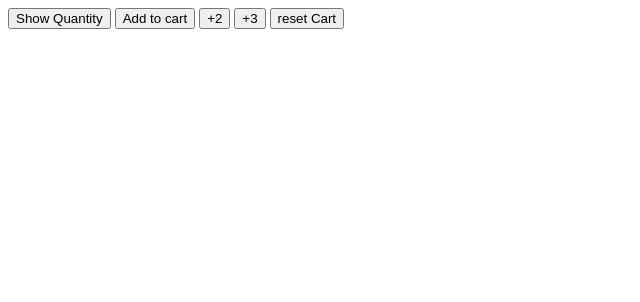
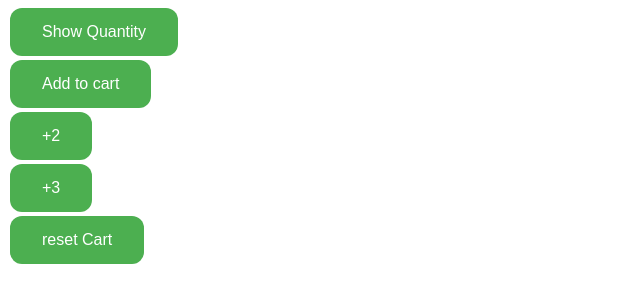
Before and after one commit to Leela-7/UI-PRACTICE, a plain HTML site: page Javascript/Practice/Cart Quanity/index.html in a window 1280 px wide. Shown: the whole page, without its empty margins (0-640 px from the left). Drawn offline with Linux system fonts and the light colour scheme.

Commit message:
Practice Update

```diff
--- a/Javascript/Practice/Cart Quanity/index.html
+++ b/Javascript/Practice/Cart Quanity/index.html
@@ -4,6 +4,7 @@
   <meta charset="UTF-8">
   <meta name="viewport" content="width=device-width, initial-scale=1.0">
   <title>Cart Quantity</title>
+  <link rel="stylesheet" href="./style.css">
 </head>
 <body>
   <button onclick="
@@ -33,10 +34,7 @@
 
   ">reset Cart</button>
 
-
-  <script>
-    let cartQuantity = 0;
-  </script>
+<script src="./script.js"></script>
 
 </body>
 </html>
--- /dev/null
+++ b/Javascript/Practice/Cart Quanity/script.js
@@ -0,0 +1 @@
+let cartQuantity = 0;
--- /dev/null
+++ b/Javascript/Practice/Cart Quanity/style.css
@@ -0,0 +1,21 @@
+button{
+  background-color: #4CAF50; /* Green */
+  border: none;
+  color: white;
+  padding: 15px 32px;
+  text-align: center;
+  text-decoration: none;
+  font-size: 16px;
+  margin: 4px 2px;
+  cursor: pointer;
+  border-radius: 12px;
+  transition-duration: 0.4s;
+  display:flex;
+  flex-direction: column;
+}
+
+button:hover {
+  background-color: white; /* Green */
+  color: black;
+  border: 2px solid #4CAF50;
+}
--- /dev/null
+++ b/Javascript/Practice/Rock_paper_Scissors/style.css
@@ -0,0 +1,20 @@
+button{
+  background-color: #4CAF50; /* Green */
+  border: none;
+  color: white;
+  padding: 15px 32px;
+  text-align: center;
+  text-decoration: none;
+  display: inline-block;
+  font-size: 16px;
+  margin: 4px 2px;
+  cursor: pointer;
+  border-radius: 10px;
+  transition-duration: 0.4s;
+}
+
+button:hover {
+  background-color: white; /* Green */
+  color: black;
+  border: 2px solid #4CAF50;
+}
```
Also changed, not shown: Javascript/Practice/Rock_paper_Scissors/index.html (+3 -24 lines), Javascript/Practice/Rock_paper_Scissors/script.js (added, +15 -0 lines), Javascript/loops/index.html (added, +11 -0 lines), Javascript/loops/script.js (added, +54 -0 lines).
